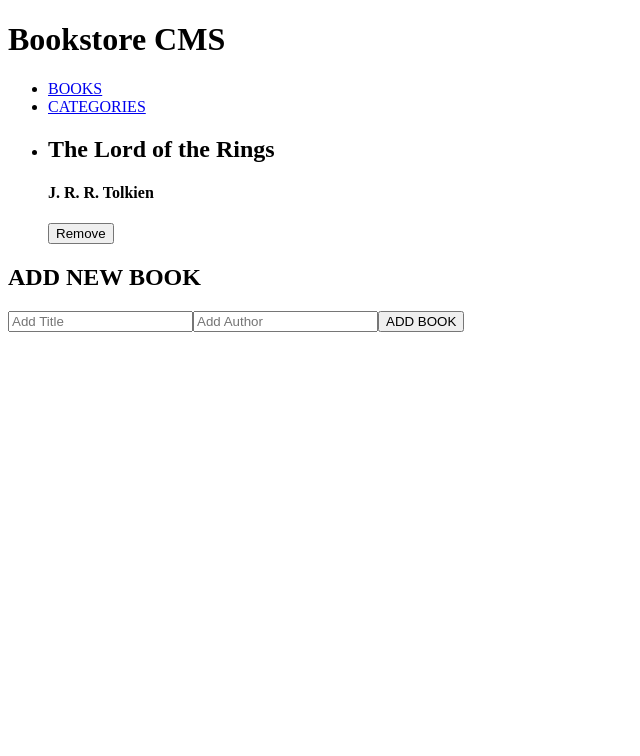
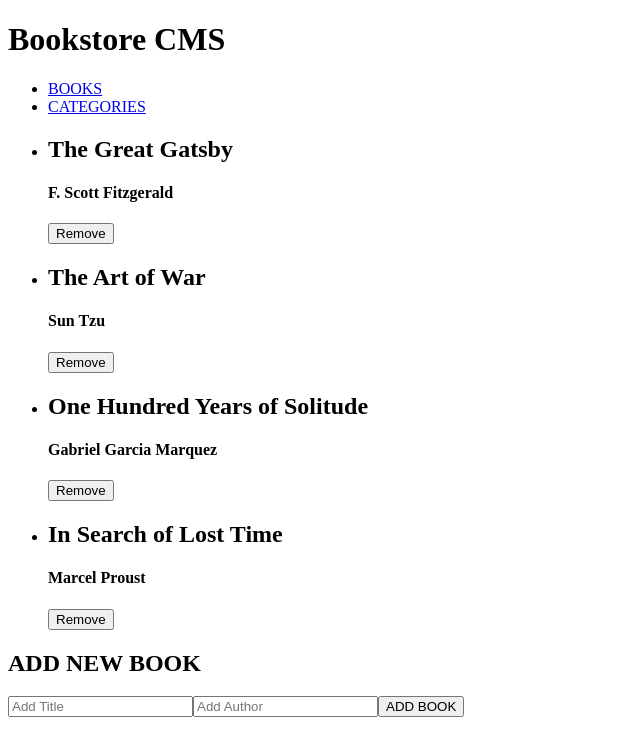
Before and after one commit to Progress2002/Bookstore, a React (Create React App) app: page / in a window 1280 px wide. Shown: the top 756 px of the page, without its empty margins (0-640 px from the left). Built offline with nearby package versions, Linux system fonts and the light colour scheme.

Commit message:
Update state of book reducer and display book in the ui

```diff
--- a/src/Components/DisplayBookList.js
+++ b/src/Components/DisplayBookList.js
@@ -1,23 +1,20 @@
 import React from 'react';
+import { useSelector } from 'react-redux';
 import Book from './Book';
 
 const DisplayBookList = () => {
-  const books = [
-    {
-      Id: 101,
-      Title: 'The Lord of the Rings',
-      Author: 'J. R. R. Tolkien',
-    },
-  ];
+  const books = useSelector((state) => state.books.books);
+
   return (
     <>
       <div className="book_container">
         <ul>
           {books.map((book) => (
             <Book
-              Title={book.Title}
-              Author={book.Author}
-              key={book.Id}
+              Title={book.title}
+              Author={book.author}
+              key={book.id}
+              id={book.id}
             />
           ))}
         </ul>
--- a/src/redux/books/books.js
+++ b/src/redux/books/books.js
@@ -29,7 +29,7 @@ const booksReducer = (state = initialState, action) => {
       return {
         ...state,
         booksCounter: state.booksCounter + 1,
-        books: [...state, action.addedBook],
+        books: [...state.books, action.addedBook],
       };
     case types.REMOVE_BOOK:
       return {
```
